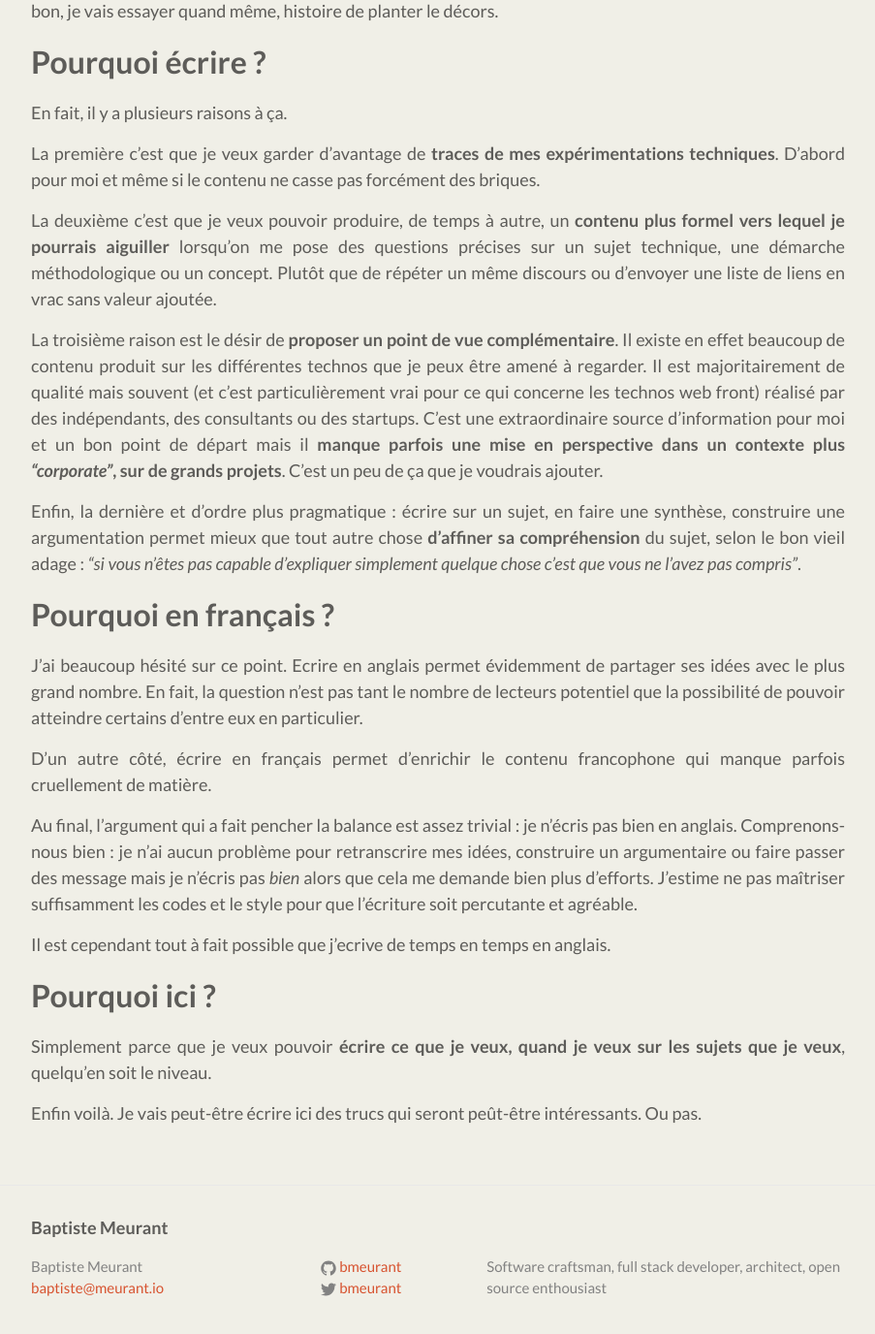
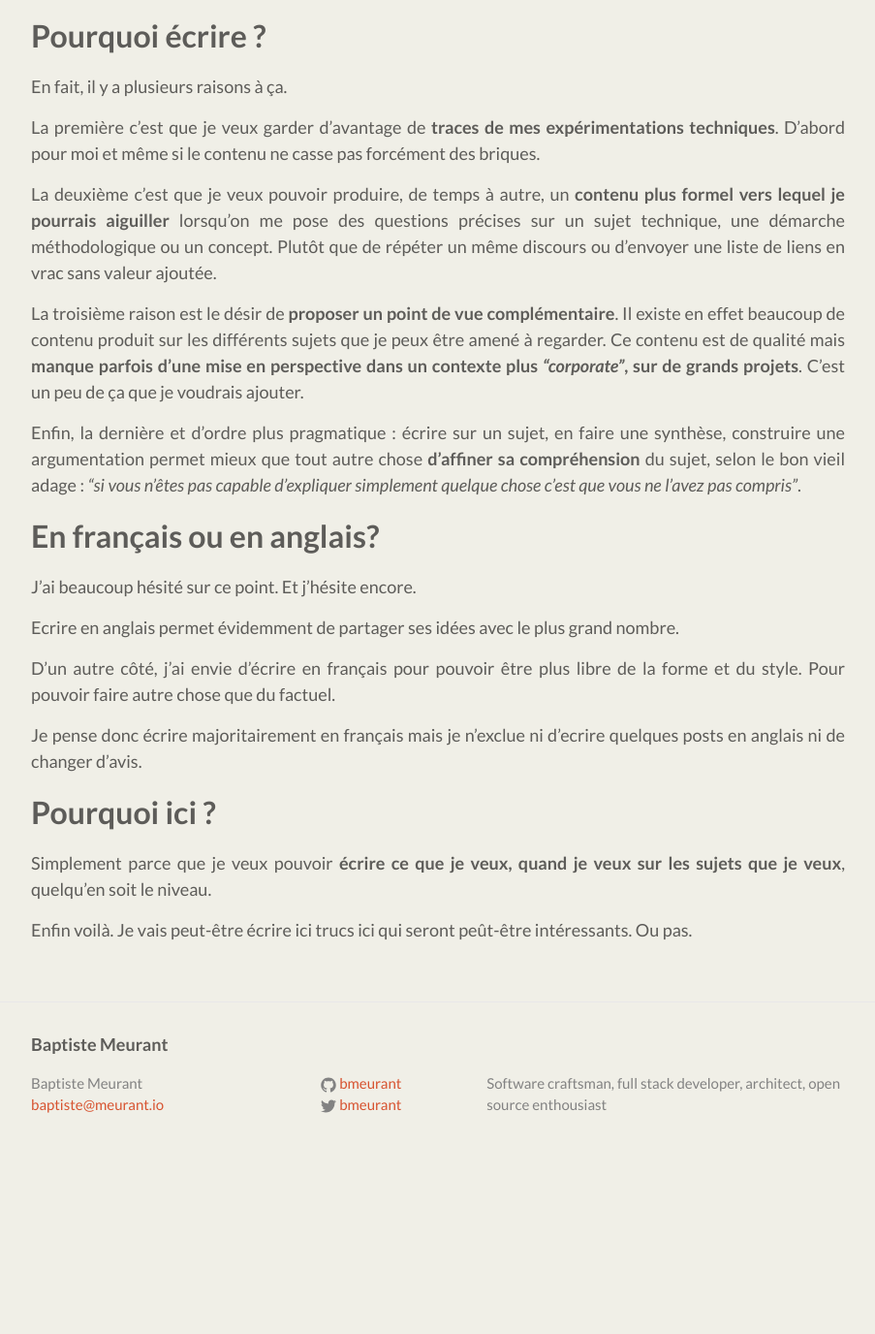
Before and after one commit to bmeurant/bmeurant.github.io, a Jekyll site: the page built from _posts/2014-11-09-parle-maintenant.md, in a window 1280 px wide and 1400 px high, scrolled down 301 px. Shown: the top 1376 px of the window at 97% size, without its empty margins (188-1091 px from the left). Built offline with Jekyll 4.4.1, drawn with Linux system fonts in a browser that asks for light colours; Markdown is read by kramdown in place of the engine named in the settings; comment, search, counter and statistics services are not loaded; after the commit the page ends 1512 px from its top, so only the background shows below that; some of the changed text lies outside the part shown.

Commit message:
Update post parle-maintenant

```diff
--- a/_posts/2014-11-09-parle-maintenant.md
+++ b/_posts/2014-11-09-parle-maintenant.md
@@ -1,11 +1,11 @@
 ---
 layout: post
-title:  "Qu'il parle maintenant ou se taise à jamais"
+title:  "Parler maintenant ou se taire à jamais"
 date:   2014-11-10 00:25:00
 author: bmeurant
 ---
 
-Pourquoi commencer un blog technique en français maintenant, après presque 10 ans de quasi silence sur la toile ?
+Pourquoi commencer un blog technique maintenant, après presque 10 ans de quasi silence sur la toile ?
 
 Bonne question. Les réponses sont multiples, pas forcément très claires et pas toujours cohérentes mais bon, je vais essayer quand même, histoire de
 planter le décors.
@@ -14,40 +14,35 @@
 
 En fait, il y a plusieurs raisons à ça.
 
-La première c'est que je veux garder d'avantage de **traces de mes expérimentations techniques**. D'abord pour moi et même si le contenu ne casse pas forcément des briques.
+La première c'est que je veux garder d'avantage de **traces de mes expérimentations techniques**. D'abord pour moi et même si le contenu ne
+casse pas forcément des briques.
 
 La deuxième c'est que je veux pouvoir produire, de temps à autre, un **contenu plus formel vers lequel je pourrais aiguiller** lorsqu'on me pose
 des questions précises sur un sujet technique, une démarche méthodologique ou un concept. Plutôt que de répéter un même discours
 ou d'envoyer une liste de liens en vrac sans valeur ajoutée.
 
-La troisième raison est le désir de **proposer un point de vue complémentaire**. Il existe en effet beaucoup de contenu produit sur les différentes
-technos que je peux être amené à regarder. Il est majoritairement de qualité mais souvent (et c'est particulièrement vrai pour ce qui concerne les
-technos web front) réalisé par des indépendants, des consultants ou des startups. C'est une extraordinaire source d'information pour moi et un bon
-point de départ mais il **manque parfois une mise en perspective dans un contexte plus *"corporate"*, sur de grands projets**. C'est un peu de ça que je
-voudrais ajouter.
+La troisième raison est le désir de **proposer un point de vue complémentaire**. Il existe en effet beaucoup de contenu produit sur les différents
+sujets que je peux être amené à regarder. Ce contenu est de qualité mais **manque parfois d'une mise en perspective dans un contexte plus *"corporate"*,
+sur de grands projets**. C'est un peu de ça que je voudrais ajouter.
 
 Enfin, la dernière et d'ordre plus pragmatique : écrire sur un sujet, en faire une synthèse, construire une argumentation permet mieux que tout autre
 chose **d'affiner sa compréhension** du sujet, selon le bon vieil adage : *"si vous n'êtes pas capable d'expliquer simplement quelque chose c'est que vous
 ne l'avez pas compris"*.
 
 
-## Pourquoi en français ?
+## En français ou en anglais?
 
-J'ai beaucoup hésité sur ce point. Ecrire en anglais permet évidemment de partager ses idées avec le plus grand nombre. En fait,
-la question n'est pas tant le nombre de lecteurs potentiel que la possibilité de pouvoir atteindre certains
-d'entre eux en particulier.
+J'ai beaucoup hésité sur ce point. Et j'hésite encore.
 
-D'un autre côté, écrire en français permet d'enrichir le contenu francophone qui manque parfois cruellement de matière.
+Ecrire en anglais permet évidemment de partager ses idées avec le plus grand nombre.
 
-Au final, l'argument qui a fait pencher la balance est assez trivial : je n'écris pas bien en anglais. Comprenons-nous bien : je n'ai aucun problème
-pour retranscrire mes idées, construire un argumentaire ou faire passer des message mais je n'écris pas *bien* alors que cela me demande bien plus
-d'efforts. J'estime ne pas maîtriser suffisamment les codes et le style pour que l'écriture soit percutante et agréable.
+D'un autre côté, j'ai envie d'écrire en français pour pouvoir être plus libre de la forme et du style. Pour pouvoir faire autre chose que du factuel.
 
-Il est cependant tout à fait possible que j'ecrive de temps en temps en anglais.
+Je pense donc écrire majoritairement en français mais je n'exclue ni d'ecrire quelques posts en anglais ni de changer d'avis.
 
 ## Pourquoi ici ?
 
 Simplement parce que je veux pouvoir **écrire ce que je veux, quand je veux sur les sujets que je veux**, quelqu'en soit le niveau.
 
 
-Enfin voilà. Je vais peut-être écrire ici des trucs qui seront peût-être intéressants. Ou pas.
+Enfin voilà. Je vais peut-être écrire ici trucs ici qui seront peût-être intéressants. Ou pas.
```
